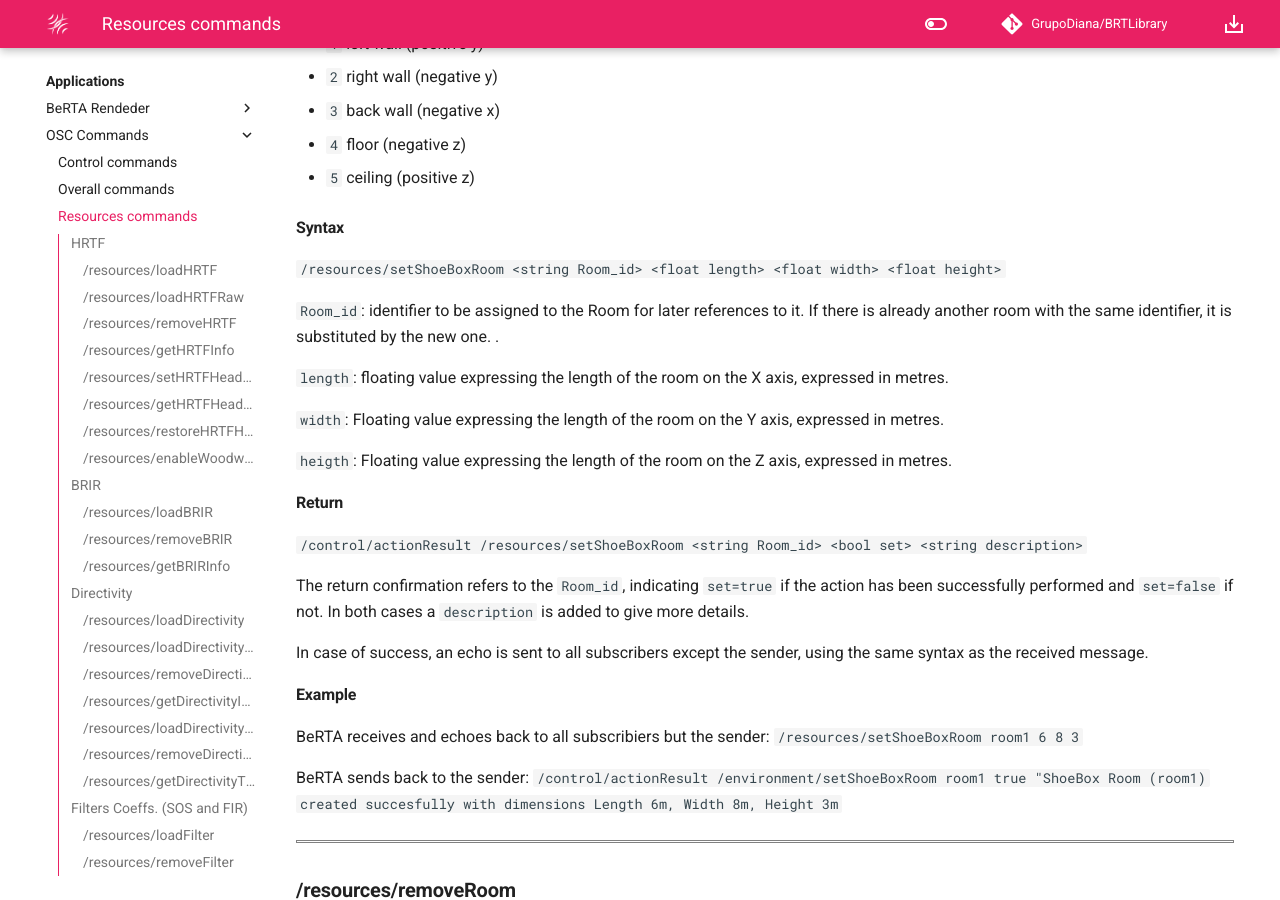
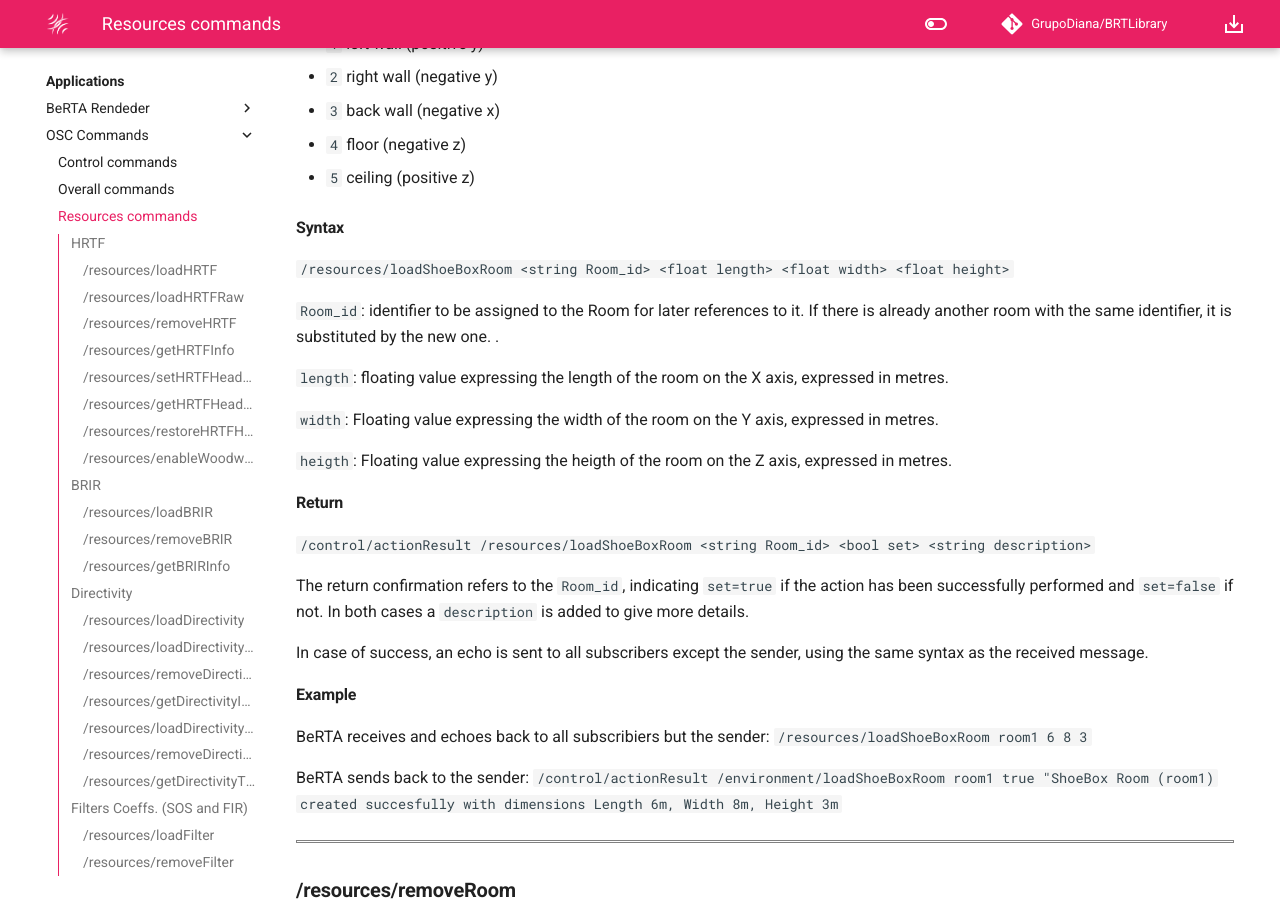
Before and after one commit to GrupoDiana/BRT-Documentation, an MkDocs documentation site: the page built from docs/osc/resources.md, in a window 1280 px wide and 900 px high, scrolled down 18842 px. Built offline with MkDocs 1.6.1 and Material for MkDocs 9.7.7, drawn with Linux system fonts in a browser that asks for light colours; comment, search, counter and statistics services are not loaded.

Commit message:
fix: errors in the description of osc commands

```diff
--- a/docs/osc/resources.md
+++ b/docs/osc/resources.md
@@ -798,19 +798,19 @@ Sets up a shoebox room with six walls (four walls, plus floor and ceiling). The
 
 #### Syntax
 
-`/resources/setShoeBoxRoom <string Room_id> <float length> <float width> <float height>`
+`/resources/loadShoeBoxRoom <string Room_id> <float length> <float width> <float height>`
 
 `Room_id`: identifier to be assigned to the Room for later references to it. If there is already another room with the same identifier, it is substituted by the new one. .
 
 `length`: floating value expressing the length of the room on the X axis, expressed in metres.
 
-`width`: Floating value expressing the length of the room on the Y axis, expressed in metres.
+`width`: Floating value expressing the width of the room on the Y axis, expressed in metres.
 
-`heigth`: Floating value expressing the length of the room on the Z axis, expressed in metres.
+`heigth`: Floating value expressing the heigth of the room on the Z axis, expressed in metres.
 
 #### Return
 
-`/control/actionResult /resources/setShoeBoxRoom <string Room_id> <bool set> <string description>`
+`/control/actionResult /resources/loadShoeBoxRoom <string Room_id> <bool set> <string description>`
 
 The return confirmation refers to the `Room_id`, indicating `set=true` if the action has been successfully performed and `set=false` if not. In both cases a `description` is added to give more details.
 
@@ -818,9 +818,9 @@ In case of success, an echo is sent to all subscribers except the sender, using
 
 #### Example
 
-BeRTA receives and echoes back to all subscribiers but the sender: `/resources/setShoeBoxRoom room1 6 8 3`
+BeRTA receives and echoes back to all subscribiers but the sender: `/resources/loadShoeBoxRoom room1 6 8 3`
 
-BeRTA sends back to the sender: `/control/actionResult /environment/setShoeBoxRoom room1 true "ShoeBox Room (room1) created succesfully with dimensions Length 6m, Width 8m, Height 3m`
+BeRTA sends back to the sender: `/control/actionResult /environment/loadShoeBoxRoom room1 true "ShoeBox Room (room1) created succesfully with dimensions Length 6m, Width 8m, Height 3m`
 
 <!----------------------------------------------------------------------------------->
 <hr style="border:1px solid gray">
```
